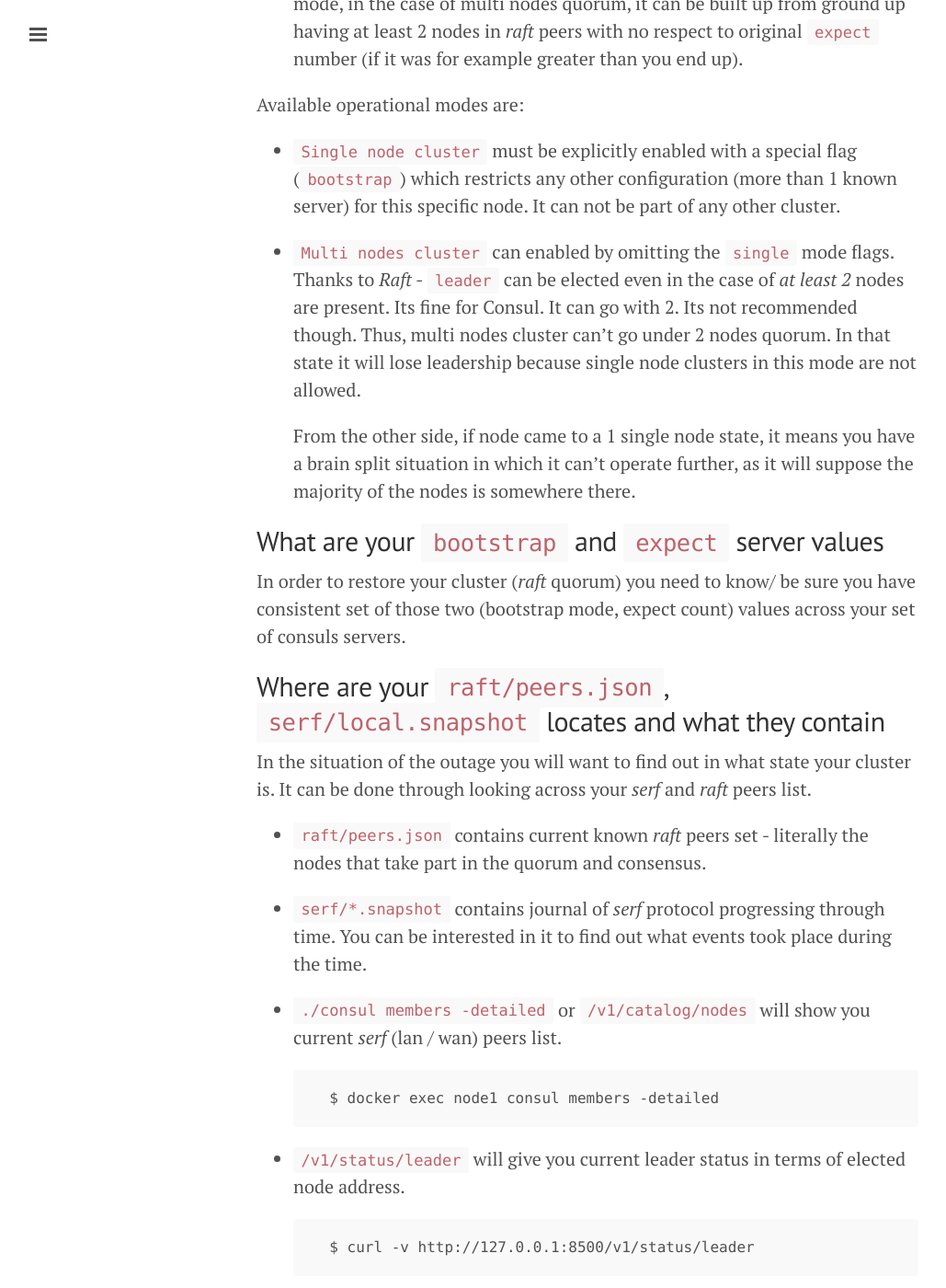
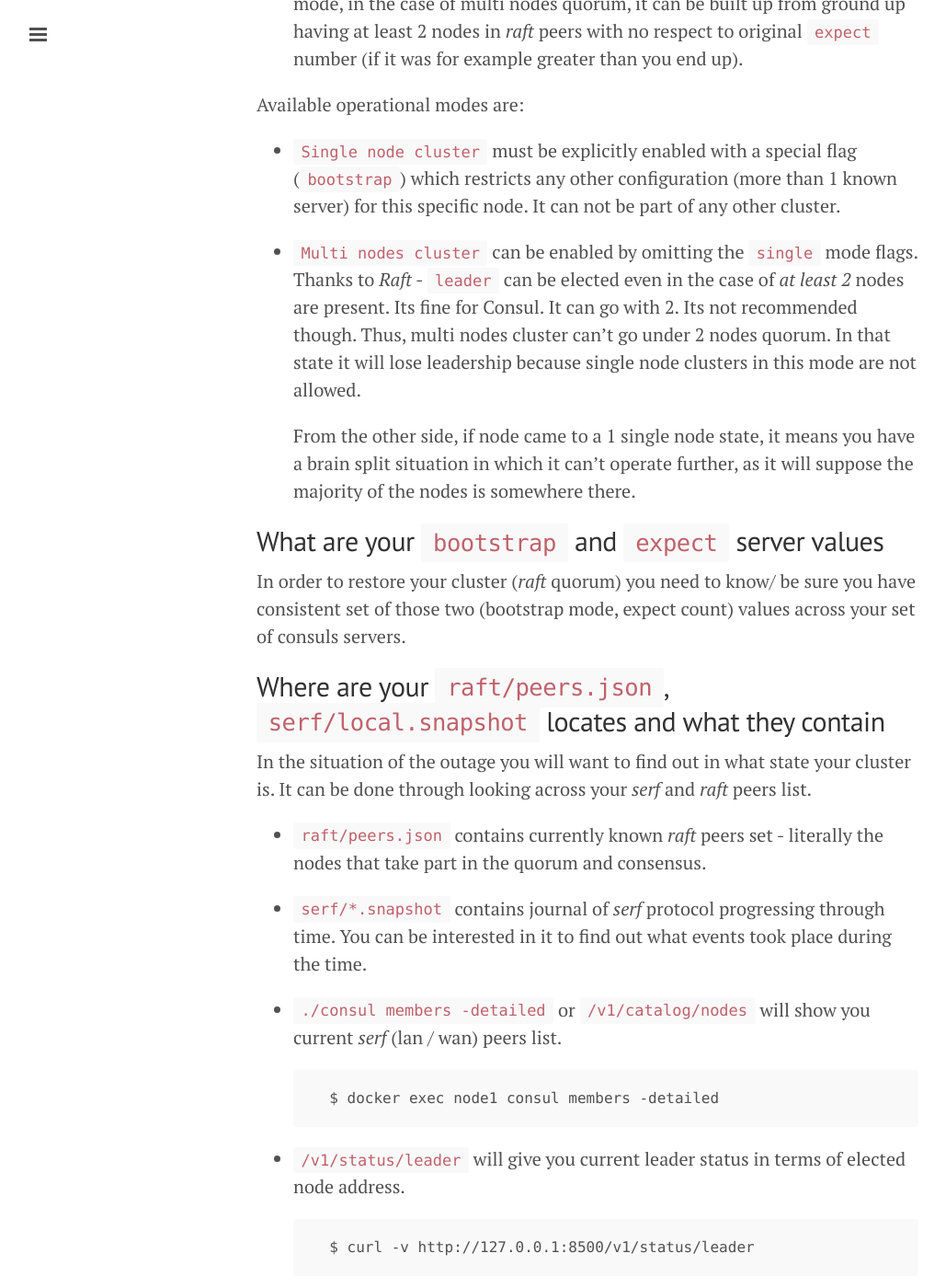
Before and after one commit to sitano/sitano.github.io, a Jekyll site: the page built from _posts/2015-10-06-abt-consul-outage.md, in a window 1280 px wide and 1400 px high, scrolled down 3240 px. Shown: the whole window at 92% size, without its empty margins (1-1030 px from the left). Built offline with Jekyll 4.4.1, drawn with Linux system fonts in a browser that asks for light colours; Markdown is read by kramdown in place of the engine named in the settings; comment, search, counter and statistics services are not loaded; some of the changed text lies outside the part shown.

Commit message:
fix some mistypings

```diff
--- a/_includes/comments-providers/disqus
+++ b/_includes/comments-providers/disqus
@@ -6,7 +6,7 @@
     /* * * Don'T EDIT BELOW THIS LINE * * */
     (function() {
         var dsq = document.createElement('script'); dsq.type = 'text/javascript'; dsq.async = true;
-        dsq.src = 'http://' + disqus_shortname + '.disqus.com/embed.js';
+        dsq.src = '//' + disqus_shortname + '.disqus.com/embed.js';
         (document.getElementsByTagName('head')[0] || document.getElementsByTagName('body')[0]).appendChild(dsq);
     })();
 </script>
--- a/_includes/head.html
+++ b/_includes/head.html
@@ -18,7 +18,7 @@
   <link rel="stylesheet" href="{{ site.baseurl }}public/css/poole.css">
   <link rel="stylesheet" href="{{ site.baseurl }}public/css/syntax.css">
   <link rel="stylesheet" href="{{ site.baseurl }}public/css/lanyon.css">
-  <link rel="stylesheet" href="http://fonts.googleapis.com/css?family=PT+Serif:400,400italic,700|PT+Sans:400">
+  <link rel="stylesheet" href="//fonts.googleapis.com/css?family=PT+Serif:400,400italic,700|PT+Sans:400">
 
   <!-- Icons -->
   <link rel="apple-touch-icon-precomposed" sizes="144x144" href="{{ site.baseurl }}public/apple-touch-icon-precomposed.png">
--- a/_posts/2015-10-06-abt-consul-outage.md
+++ b/_posts/2015-10-06-abt-consul-outage.md
@@ -126,7 +126,7 @@
   restricts any other configuration (more than 1 known server) for this specific node.
   It can not be part of any other cluster.
 
-* `Multi nodes cluster` can enabled by omitting the `single` mode flags. Thanks to _Raft_ -
+* `Multi nodes cluster` can be enabled by omitting the `single` mode flags. Thanks to _Raft_ -
   `leader` can be elected even in the case of *at least 2* nodes are present.
   Its fine for Consul. It can go with 2. Its not recommended though. Thus,
   multi nodes cluster can't go under 2 nodes quorum. In that state it will lose
@@ -150,7 +150,7 @@
 In the situation of the outage you will want to find out in what state your cluster is.
 It can be done through looking across your _serf_ and _raft_ peers list.
 
-* `raft/peers.json` contains current known _raft_ peers set - literally the nodes that
+* `raft/peers.json` contains currently known _raft_ peers set - literally the nodes that
   take part in the quorum and consensus.
 
 * `serf/*.snapshot` contains journal of _serf_ protocol progressing through time. You
@@ -243,7 +243,7 @@
 
     If you have only `single entry` there, `[]` or `null` it rather means it is wrong.
 
-About the `Outage` doc
+About the `outage` doc
 ----------------------
 
 It missing some points in the part of manually fixing `raft/peers.json`.
```
Also changed, not shown: other parts of _posts/2015-10-06-abt-consul-outage.md (+2 -2 lines).
